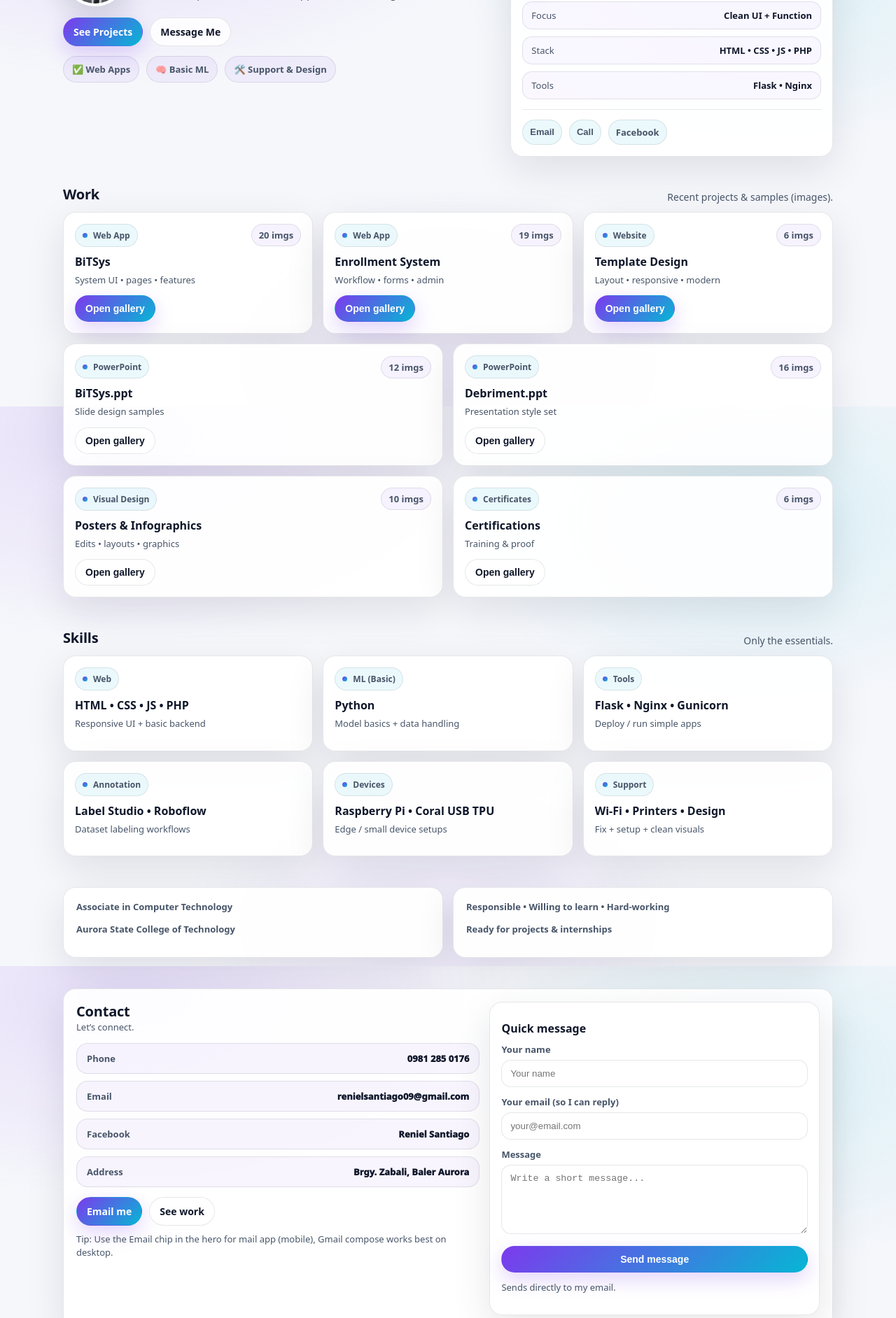
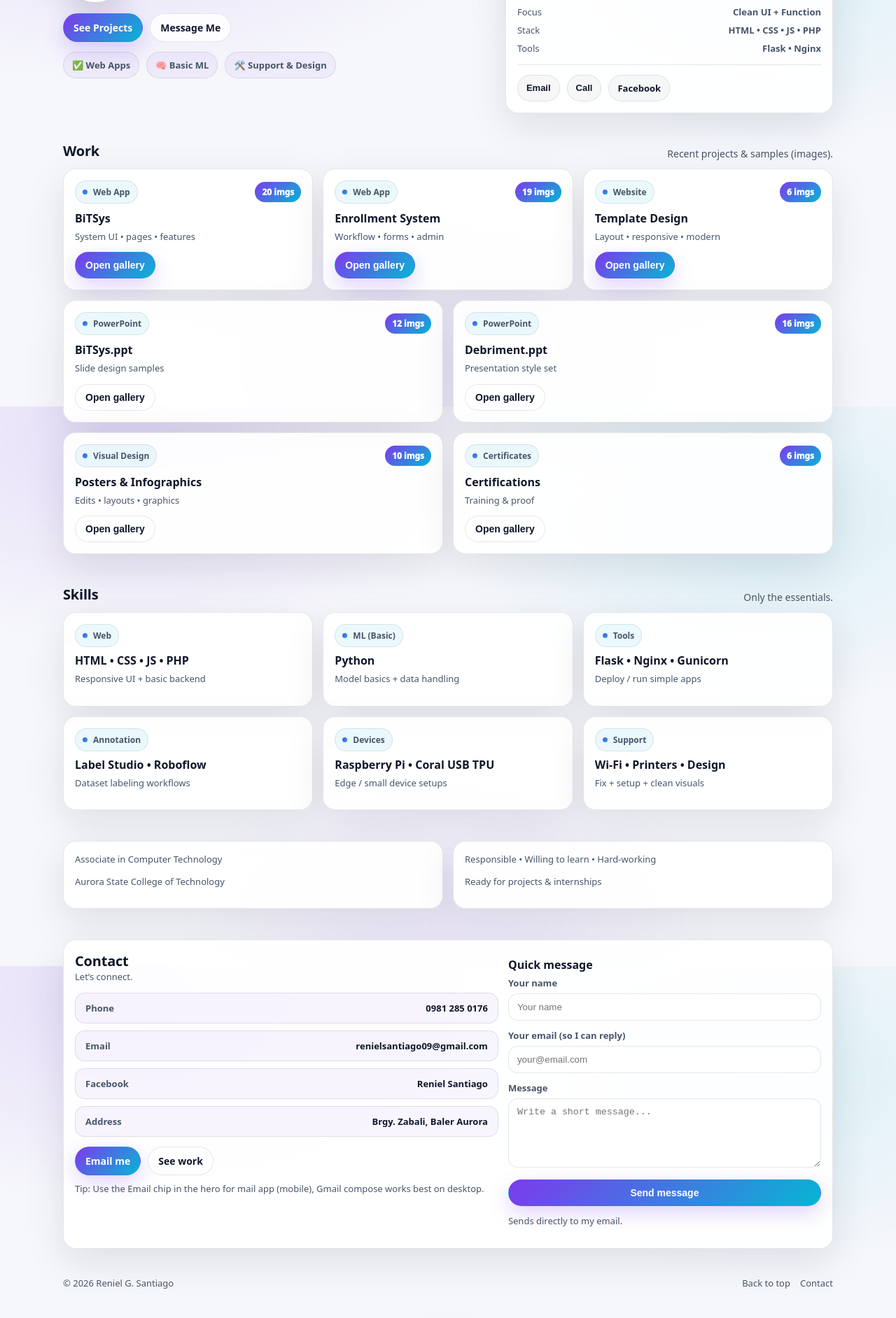
Before and after one commit to Reniel-coder01/Portfolio, a plain HTML site: page index.html in a window 1280 px wide. Shown: the part 219-2103 px from the top of the page at 70% size. Drawn offline with Linux system fonts and the light colour scheme.

Commit message:
styles.css

```diff
--- a/assets/styles.css
+++ b/assets/styles.css
@@ -80,7 +80,6 @@
 
 .actions{ display:flex; gap:10px; align-items:center; }
 
-/* Buttons */
 .btn{
   display:inline-flex;
   align-items:center;
@@ -113,7 +112,6 @@
 .btn.primary:hover{
   box-shadow: 0 14px 36px rgba(124,58,237,.28), 0 0 0 6px rgba(6,182,212,.16);
 }
-
 .btn.iconbtn{
   width: 42px;
   height: 42px;
@@ -124,27 +122,20 @@
 
 /* HERO */
 .hero{
-  padding: 56px 0 18px;
+  padding: 64px 0 18px;
 }
 .hero-grid{
   display:grid;
-  grid-template-columns: 1.15fr .85fr;
+  grid-template-columns: 1.25fr .95fr;
   gap: 16px;
   align-items:start;
 }
-.hero-left{ min-width: 0; }
-
-.badge{
-  display:inline-flex;
-  gap:10px;
-  align-items:center;
-  padding: 8px 12px;
-  border-radius: 999px;
+.hero-card{
   border: 1px solid var(--line);
   background: rgba(255,255,255,.85);
-  color: var(--muted);
-  font-size: 13px;
-  font-weight: 800;
+  border-radius: 26px;
+  box-shadow: var(--shadow);
+  padding: 22px;
 }
 
 .hero-identity{
@@ -152,7 +143,6 @@
   gap: 16px;
   align-items:center;
   flex-wrap: wrap;
-  margin-top: 14px;
 }
 
 .hero-photo{
@@ -201,30 +191,11 @@
   font-weight: 700;
 }
 
-/* Cards */
-.card{
-  border: 1px solid var(--line);
-  background: rgba(255,255,255,.92);
-  border-radius: var(--radius);
-  box-shadow: var(--shadow);
-  padding: 16px;
-  transition: transform .18s ease, box-shadow .22s ease, border-color .22s ease;
-}
-.card:hover{
-  transform: translateY(-3px);
-  box-shadow: 0 22px 60px rgba(15,23,42,.14);
-  border-color: rgba(124,58,237,.30);
-}
-
-/* Hero right card */
-.hero-card{
-  position: sticky;
-  top: 84px;
-}
+/* HERO CARD */
 .profile{
   display:flex;
+  gap: 12px;
   align-items:center;
-  gap: 12px;
   margin-bottom: 12px;
 }
 .avatar{
@@ -234,64 +205,46 @@
   display:grid;
   place-items:center;
   font-weight: 950;
-  color: #fff;
+  color:#fff;
   background: linear-gradient(135deg, var(--accent), var(--accent2));
-  box-shadow: 0 10px 24px rgba(124,58,237,.18);
 }
-.miniTitle{
-  margin:0;
-  font-size: 14px;
-  letter-spacing: -0.2px;
-}
-.muted{ color: var(--muted); }
-
-.mini{
-  display:grid;
-  gap: 10px;
-  margin-top: 10px;
-}
+.miniTitle{ margin:0; font-size: 14px; font-weight: 950; }
+.mini{ display:grid; gap: 8px; }
 .mini-row{
   display:flex;
   justify-content: space-between;
   gap: 10px;
-  padding: 10px 12px;
-  border-radius: 14px;
-  border: 1px solid var(--line);
-  background: rgba(124,58,237,.04);
   color: var(--muted);
   font-size: 13px;
 }
-.mini-row strong{
-  color: var(--text);
-  font-weight: 900;
-}
-
 .divider{
   height: 1px;
   background: var(--line);
   margin: 14px 0;
 }
 
-.hero-links{
-  display:flex;
-  flex-wrap: wrap;
-  gap: 10px;
-}
+/* chips */
+.hero-links{ display:flex; gap: 10px; flex-wrap: wrap; }
 .chip{
-  padding: 8px 10px;
+  display:inline-flex;
+  align-items:center;
+  justify-content:center;
+  gap:8px;
+  padding: 9px 12px;
   border-radius: 999px;
   border: 1px solid var(--line);
-  background: rgba(6,182,212,.08);
+  background: rgba(15,23,42,.03);
+  color: var(--text);
+  font-weight: 900;
   font-size: 13px;
-  color: var(--muted);
-  font-weight: 800;
-  transition: transform .15s ease, background .2s ease, border-color .2s ease;
+  cursor:pointer;
+  transition: transform .15s ease, box-shadow .22s ease, background .22s ease, border-color .22s ease;
 }
 .chip:hover{
-  transform: translateY(-1px);
+  transform: translateY(-2px);
+  box-shadow: var(--shadow);
+  border-color: rgba(124,58,237,.30);
   background: rgba(124,58,237,.08);
-  border-color: rgba(124,58,237,.28);
-  color: var(--text);
 }
 
 /* SECTION */
@@ -327,11 +280,18 @@
 }
 .mt{ margin-top: 14px; }
 
-.projectTop{
-  display:flex;
-  align-items:center;
-  justify-content: space-between;
-  gap: 10px;
+.card{
+  border: 1px solid var(--line);
+  background: rgba(255,255,255,.92);
+  border-radius: var(--radius);
+  box-shadow: var(--shadow);
+  padding: 16px;
+  transition: transform .18s ease, box-shadow .22s ease, border-color .22s ease;
+}
+.card:hover{
+  transform: translateY(-3px);
+  box-shadow: 0 22px 60px rgba(15,23,42,.14);
+  border-color: rgba(124,58,237,.30);
 }
 
 .pill{
@@ -352,78 +312,61 @@
   border-radius: 999px;
   background: linear-gradient(135deg, var(--accent), var(--accent2));
 }
-
+.projectTop{
+  display:flex;
+  align-items:center;
+  justify-content: space-between;
+  gap: 10px;
+  margin-bottom: 10px;
+}
 .count{
-  font-size: 13px;
-  font-weight: 900;
-  color: var(--muted);
-  border: 1px solid var(--line);
+  padding: 6px 10px;
   border-radius: 999px;
-  padding: 6px 10px;
-  background: rgba(124,58,237,.06);
+  font-weight: 950;
+  color:#fff;
+  background: linear-gradient(135deg, var(--accent), var(--accent2));
+  font-size: 12px;
 }
 
 .card h3{
-  margin: 10px 0 6px;
+  margin: 8px 0 6px;
   font-size: 16px;
 }
-.card p{
+.card p, .muted{
   margin: 0 0 12px;
   color: var(--muted);
   font-size: 13px;
   line-height: 1.5;
 }
+.tiny{ font-size: 12px; }
 
-/* About split */
+/* ABOUT */
 .split{
   display:grid;
-  grid-template-columns: 1fr 1fr;
+  grid-template-columns: repeat(2, 1fr);
   gap: 14px;
 }
-.testimonial{ padding: 18px; }
-.quote{ margin:0; font-size: 16px; line-height: 1.55; font-weight: 900; }
-.byline{ margin: 10px 0 0; color: var(--muted); font-size: 13px; font-weight: 700; }
 
 /* CONTACT */
-.contact{ padding: 18px; }
 .contact-grid{
   display:grid;
-  grid-template-columns: 1.1fr .9fr;
+  grid-template-columns: 1.15fr .85fr;
   gap: 14px;
-  align-items:start;
 }
-.contactList{
-  display:grid;
-  gap: 10px;
-  margin-top: 12px;
-}
+.contactList{ display:grid; gap: 10px; }
 .contactItem{
   display:flex;
   justify-content: space-between;
-  gap: 12px;
+  gap: 10px;
   padding: 12px 14px;
-  border-radius: 16px;
+  border-radius: 14px;
   border: 1px solid var(--line);
   background: rgba(124,58,237,.05);
-  transition: transform .15s ease, border-color .2s ease, background .2s ease;
 }
-.contactItem:hover{
-  transform: translateY(-2px);
-  border-color: rgba(124,58,237,.26);
-  background: rgba(6,182,212,.06);
-}
-.label{ color: var(--muted); font-size: 13px; font-weight: 800; }
-.value{ font-weight: 950; font-size: 13px; }
+.contactItem .label{ color: var(--muted); font-weight: 900; font-size: 13px; }
+.contactItem .value{ font-weight: 900; font-size: 13px; }
 
-.contactCard{
-  border: 1px solid var(--line);
-  border-radius: var(--radius);
-  background: rgba(255,255,255,.92);
-  box-shadow: var(--shadow);
-  padding: 16px;
-}
-
-.form{ display:grid; gap: 12px; margin-top: 10px; }
+.form{ display:grid; gap: 12px; }
 label span{
   display:block;
   margin-bottom: 6px;
@@ -445,27 +388,23 @@
   border-color: rgba(124,58,237,.55);
   box-shadow: 0 0 0 4px rgba(124,58,237,.14);
 }
-.tiny{ font-size: 12px; }
 
 /* FOOTER */
 .footer{
   padding: 18px 0 40px;
-  border-top: 1px solid var(--line);
-  background: rgba(255,255,255,.55);
+  color: var(--muted);
+  font-size: 13px;
 }
 .footer-grid{
   display:flex;
+  justify-content: space-between;
   align-items:center;
-  justify-content: space-between;
   gap: 12px;
-  color: var(--muted);
-  font-size: 13px;
-  font-weight: 800;
 }
 .smalllinks{ display:flex; gap: 14px; }
 .smalllinks a:hover{ color: var(--text); }
 
-/* REVEAL ANIMATION */
+/* REVEAL */
 .reveal{
   opacity: 0;
   transform: translateY(14px);
@@ -476,7 +415,7 @@
   transform: translateY(0);
 }
 
-/* MODAL (compatible with your gallery JS) */
+/* MODAL */
 .modal{ position: fixed; inset: 0; display:none; z-index: 100; }
 .modal.open{ display:block; }
 .modal-backdrop{ position:absolute; inset:0; background: rgba(15,23,42,.45); backdrop-filter: blur(6px); }
@@ -552,16 +491,80 @@
   color: var(--text);
 }
 
+/* TOAST */
+.toast{
+  position: fixed;
+  right: 18px;
+  bottom: 18px;
+  z-index: 9999;
+  display: none;
+}
+.toast.show{ display:block; }
+
+.toast-card{
+  display:flex;
+  align-items:center;
+  gap: 12px;
+  width: min(420px, 92vw);
+  padding: 12px 14px;
+  border-radius: 18px;
+  border: 1px solid rgba(15,23,42,.12);
+  background: rgba(255,255,255,.92);
+  backdrop-filter: blur(10px);
+  box-shadow: 0 22px 70px rgba(15,23,42,.20);
+  animation: toastIn .35s ease both;
+}
+
+.toast-icon{
+  width: 34px;
+  height: 34px;
+  border-radius: 999px;
+  display:grid;
+  place-items:center;
+  font-weight: 950;
+  color:#fff;
+  background: linear-gradient(135deg, var(--accent), var(--accent2));
+}
+
+.toast-title{
+  font-weight: 950;
+  font-size: 14px;
+}
+.toast-sub{
+  color: var(--muted);
+  font-size: 12px;
+  margin-top: 2px;
+}
+
+.toast-close{
+  margin-left:auto;
+  width: 34px;
+  height: 34px;
+  border-radius: 999px;
+  border: 1px solid rgba(15,23,42,.12);
+  background: rgba(15,23,42,.04);
+  cursor:pointer;
+  font-weight: 900;
+  transition: transform .15s ease, background .2s ease;
+}
+.toast-close:hover{
+  transform: translateY(-1px);
+  background: rgba(124,58,237,.10);
+}
+
+@keyframes toastIn{
+  from{ opacity:0; transform: translateY(10px) scale(.98); }
+  to{ opacity:1; transform: translateY(0) scale(1); }
+}
+
 /* RESPONSIVE */
 @media (max-width: 980px){
-  .hero-grid{ grid-template-columns: 1fr; }
-  .hero-card{ position: static; }
   .grid-3{ grid-template-columns: 1fr; }
   .grid-2{ grid-template-columns: 1fr; }
   .split{ grid-template-columns: 1fr; }
+  .hero-grid{ grid-template-columns: 1fr; }
   .contact-grid{ grid-template-columns: 1fr; }
 }
-
 @media (max-width: 720px){
   .navlinks{
     position: absolute;
```
